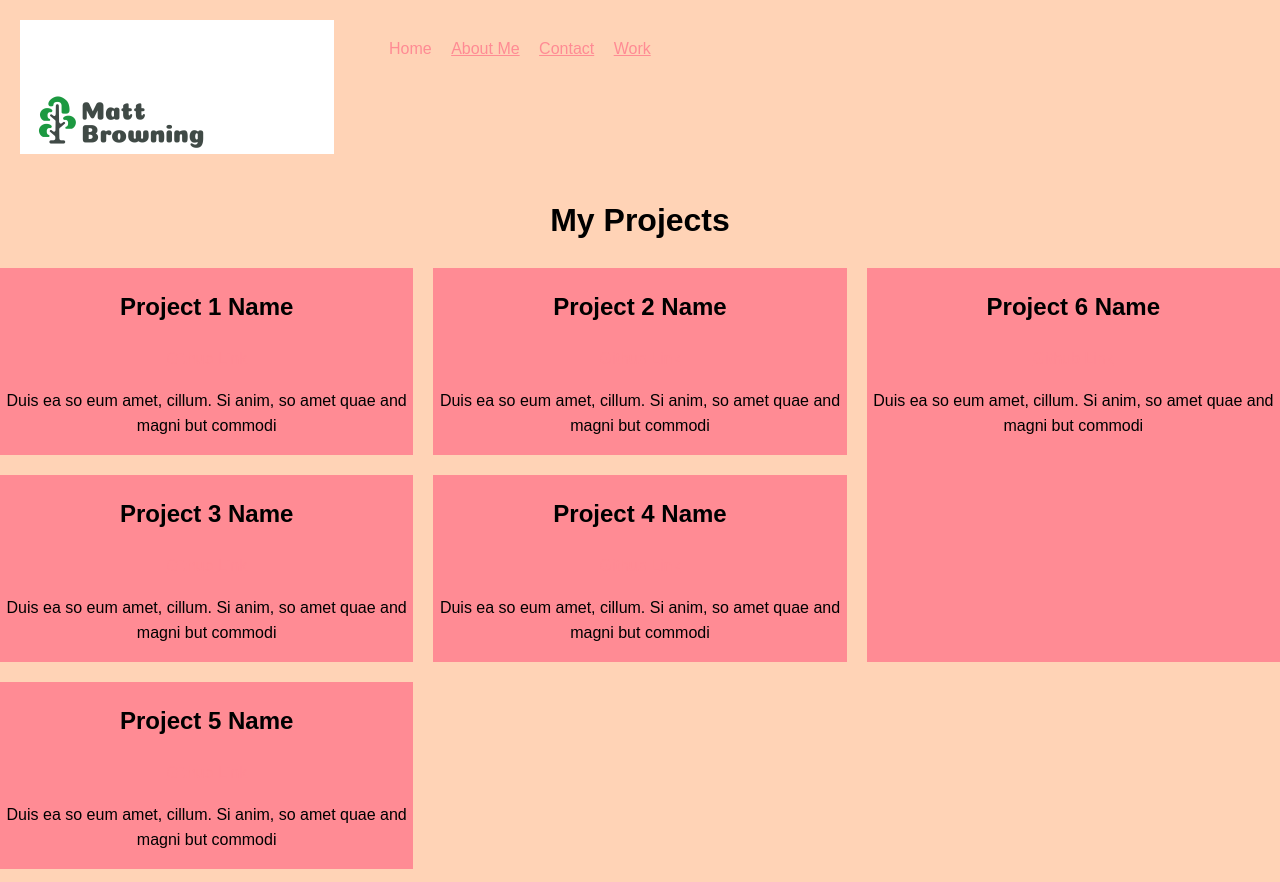
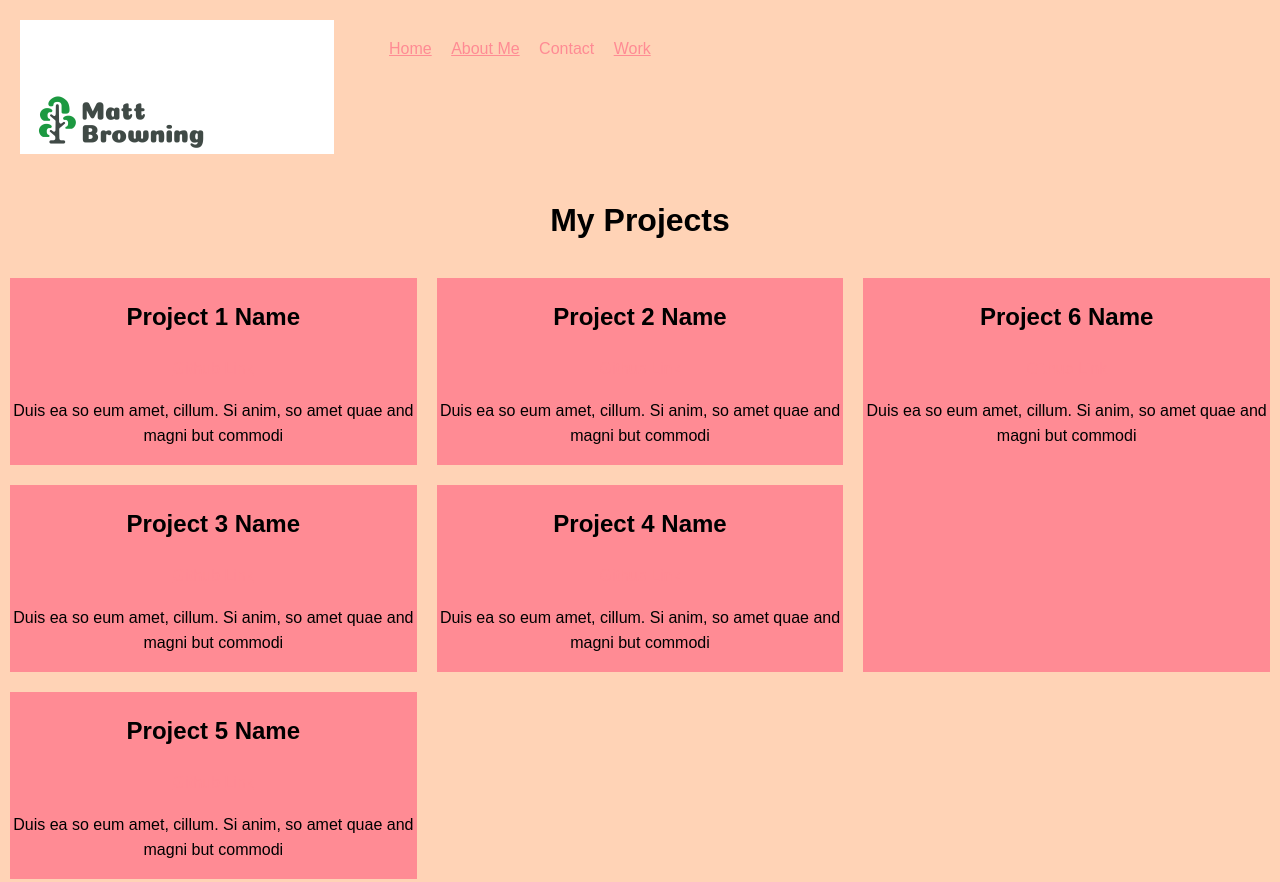
Before and after one commit to mateho9/portfolio-site, a plain HTML site: page work.html in a window 1280 px wide. Shown: the top 882 px of the page. Drawn offline with nearby package versions, Linux system fonts and the light colour scheme; a web font is replaced by a local one.

Commit message:
updated syntax to fix w2c errors
changed some <p> and <body> tags that were out of place.

```diff
--- a/css/style.production.css
+++ b/css/style.production.css
@@ -166,6 +166,7 @@ button:hover, button:focus  {
         /* better to use fractions as they are more repsonsive than pixels */
         grid-gap: 20px;
         margin: 0;
+        padding: 10px;
     }
 
     .grid__item  {
--- a/css/styles.css
+++ b/css/styles.css
@@ -151,14 +151,15 @@ button:hover, button:focus  {
         grid-template-columns: 1fr 1fr 1fr;
         /* better to use fractions as they are more repsonsive than pixels */
         grid-gap: 20px;
-        margin: 0;
+        margin: 10px;
+        padding: 10px;
     }
 
     .grid__item  {
         background-color: var(--primary-color);
         width: auto;
         min-height: auto;
-        margin: 0;
+        margin: 10px;
     }
 
     .grid__item:last-child {
--- a/work.html
+++ b/work.html
@@ -15,13 +15,13 @@
             <nav>
                 <ul role="menubar" class="navigation-list">
                   <li role="presentation">
-                    <a href="index.html" role="menuitem" class="navigation-list__item navigation-list__item--active">Home</a>
+                    <a href="index.html" role="menuitem" class="navigation-list__item">Home</a>
                   </li>
                   <li role="presentation">
                     <a href="about.html" role="menuitem" class="navigation-list__item">About Me</a>
                   </li>
                   <li role="presentation">
-                    <a href="contact.html" role="menuitem" class="navigation-list__item">Contact</a>
+                    <a href="contact.html" role="menuitem" class="navigation-list__item navigation-list__item--active">Contact</a>
                   </li>
                   <li role="presentation">
                     <a href="work.html" class="navigation-list__item">Work</a>
```
Also changed, not shown: about.html (+4 -5 lines), contact.html (+7 -7 lines), index.html (indentation only), 3 other files.
